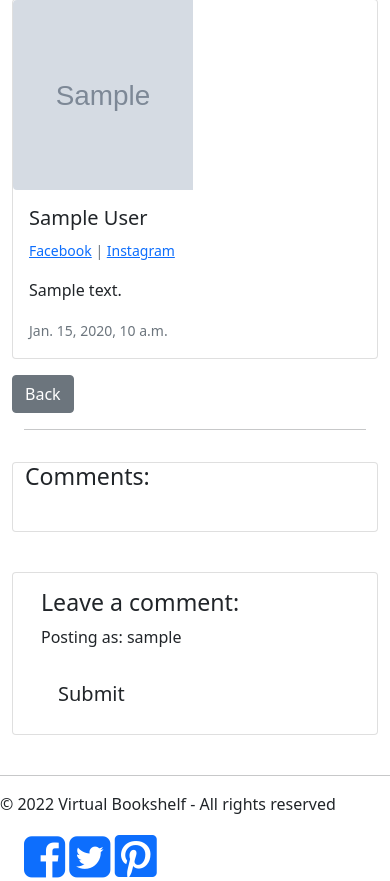
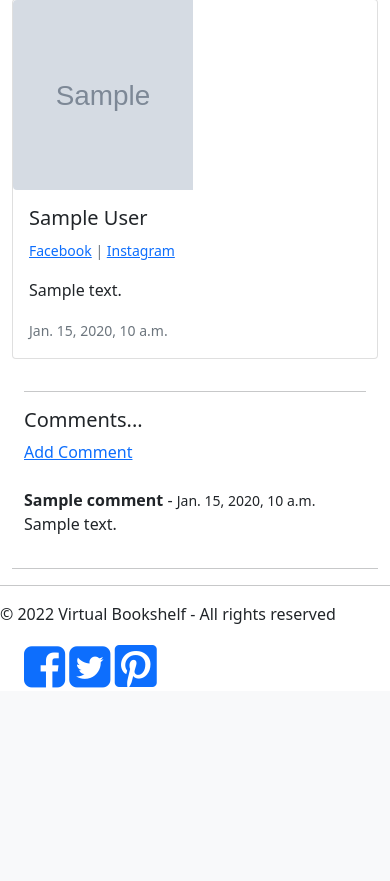
Before and after one commit to biareiam/book_shelf, a Django app: page /article/1 in a window 390 px wide. Shown: the part 311-1192 px from the top of the page. After the commit the page ends 999 px from the top, so only its background shows below. Run offline with Django 3.2, Linux system fonts and the light colour scheme; a user stored in the database is signed in; tables that the repository leaves empty hold one stand-in row (values such as "Sample post"); grey boxes marked "Sample" are stand-in pictures; some libraries are stand-ins or nearby versions.

```diff
--- a/members/views.py
+++ b/members/views.py
@@ -4,12 +4,14 @@ from django.views.generic import DetailView, CreateView
 from django.contrib.auth.forms import UserCreationForm, UserChangeForm, PasswordChangeForm
 from django.contrib.auth.views import PasswordChangeView
 from django.urls import reverse_lazy
-from .forms import SignUpForm, EditProfileForm, PasswordChangingForm
+from .forms import SignUpForm, EditProfileForm, PasswordChangingForm, ProfilePageForm
 from virtualbookshelf2022.models import Profile
 
 class CreateProfilePageView(CreateView):
     model = Profile
+    form_class = ProfilePageForm
     template_name = 'registration/create_profile.html'
+    #fields = '__all__'
 
     def form_valid(self, form):
         form.instance.user = self.request.user
@@ -27,7 +29,7 @@ class ShowProfilePageview(DetailView):
     model = Profile
     template_name = 'registration/user_profile.html'
 
-    def get_context_data(self,*args, **kwargs):
+    def get_context_data(self, *args, **kwargs):
         #users= Profile.objects.all()
         context = super(ShowProfilePageview, self).get_context_data(*args, **kwargs)
         page_user = get_object_or_404(Profile, id=self.kwargs['pk'])
--- a/templates/article_details.html
+++ b/templates/article_details.html
@@ -43,16 +43,18 @@
 
         </div>
     </div>
-    </div>
+
     <!-- User-->
     <div class="card mb-3">
         <div class="row">
             <div class="col-md-2">
                 {% if post.username.profile.image %}
-                <a href="{% url 'show_profile' post.username.profile.id %}"><img src="{{ post.username.profile.image.url }}" class=" rounded-start" alt="profile image"
+                <a href="{% url 'show_profile' post.username.profile.id %}"><img
+                        src="{{ post.username.profile.image.url }}" class=" rounded-start" alt="profile image"
                         width="180px" height="190px"></a>
                 {% else %}
-                <a href="{% url 'show_profile' post.username.profile.id %}"><img src="{% static 'media/image_profile.jpg' %}" class=" rounded-start" alt="profile image"
+                <a href="{% url 'show_profile' post.username.profile.id %}"><img
+                        src="{% static 'media/image_profile.jpg' %}" class=" rounded-start" alt="profile image"
                         width="180px" height="190px"></a>
                 {% endif %}
             </div>
@@ -75,59 +77,25 @@
             </div>
         </div>
     </div>
-    <a href="{% url 'home' %}" class="btn btn-secondary">Back</a>
-    <div class="container">
+    <section class="container">
         <div class="row">
             <div class="col">
                 <hr>
+                <h5>Comments...</h5>
+                {% if not post.comments.all %}
+                <p><a href="{% url 'add_comment' post.pk %}">Add comment</a></p>
+                {% else%}
+                <a href="{% url 'add_comment' post.pk %}">Add Comment</a>
+                <br><br>
+                {% for comment in post.comments.all %}
+                <strong>{{ comment.name}}</strong> - <small>{{ comment.date_addded}}</small>
+                <br>
+                <p>{{ comment.body }}</p>
+                {% endfor %}
+                {% endif %}
             </div>
         </div>
-        <div class="row">
-            <div class="col-md-8 card mb-4  mt-3 ">
-                <h3 id="comments">Comments:</h3>
-                <div class="card-body">
-                    <!-- We want a for loop inside the empty control tags to iterate through each comment in comments -->
-                    {% for comment in comments %}
-                    <div class="comments" style="padding: 10px;">
-                        <p class="font-weight-bold">
-                            <!-- The commenter's name goes here. Check the model if you're not sure what that is -->
-                            {{ comment.name }}
-                            <span class=" text-muted font-weight-normal">
-                                <!-- The comment's created date goes here -->
-                                {{ comment.created_on }}
-                            </span> wrote:
-                        </p>
-                        <!-- The body of the comment goes before the | -->
-                        {{ comment.body | linebreaks }}
-                    </div>
-                    <div class="row">
-
-                    </div>
-
-                    {% endfor %}
-                </div>
-            </div>
-            <div class="col-md-4 card mb-4  mt-3 ">
-                <div class="card-body">
-
-                    {% if commented %}
-                    <div class="alert alert-success" role="alert">
-                        Your comment is awaiting approval
-                    </div>
-                    {% else %}
-                    {% if user.is_authenticated %}
-
-                    <h3>Leave a comment:</h3>
-                    <p>Posting as: {{ user.username }}</p>
-                    <form method="post" style="margin-top: 1.3em;">
-
-                        {% csrf_token %}
-                        <button type="submit" class="btn btn-signup btn-lg">Submit</button>
-                    </form>
-                    {% endif %}
-                    {% endif %}
-                </div>
-            </div>
-        </div>
+    </section>
+    <hr>
 </section>
 {% endblock %}
--- a/templates/base.html
+++ b/templates/base.html
@@ -67,7 +67,7 @@
                 <span class="navbar-toggler-icon"></span>
             </button>
             <div class="collapse navbar-collapse" id="navbarSupportedContent">
-                <ul class="navbar-nav me-auto mb-2 mb-lg-0">
+                <ul class="navbar-nav mr-auto">
                     <li class="nav-item">
                         <a class="nav-link active" aria-current="page" href="{% url 'home' %}">Home</a>
                     </li>
@@ -103,23 +103,14 @@
                             <li><a class="dropdown-item" href="{% url 'add_genre' %}">Add Genre</a></li>
                         </ul>
                     </li>
+                    {% if user.profile.id %}
+                    <li><a class="dropdown-item"
+                            href="{% url 'show_profile' user.profile.id %}">{{ user.first_name }}</a></li>
+                    {% else %}
+                    <li><a class="dropdown-item" href="{% url 'create_profile_page' %}">Create Profile</a></li>
+                    {% endif %}
 
-                    <li class="nav-item dropdown">
-                        <a class="nav-link dropdown-toggle" href="#" id="navbarDropdown" role="button"
-                            data-bs-toggle="dropdown" aria-expanded="false">
-                            Profile
-                        </a>
-                        <ul class="dropdown-menu" aria-labelledby="navbarDropdown">
-                            {% if user.profile.id %}
-                            <li><a class="dropdown-item" href="{% url 'show_profile' user.profile.id %}">My Profile</a>
-                            </li>
 
-                            {% else %}
-                            <li><a class="dropdown-item" href="{% url 'create_profile_page' %}">Create Profile</a></li>
-                            {% endif %}
-
-                        </ul>
-                    </li>
                     <li class="nav-item">
                         <a class="nav-link" href="{% url 'logout' %}">Logout</a>
                     </li>
@@ -132,11 +123,9 @@
                     </li>
                     {% endif %}
                 </ul>
-
             </div>
         </div>
     </nav>
-
     <!--Header-->
     <header class="logo">
         <div class="banner-img-container">
--- a/virtualbookshelf2022/admin.py
+++ b/virtualbookshelf2022/admin.py
@@ -1,6 +1,7 @@
 from django.contrib import admin
-from .models import Post, Category, Profile
+from .models import Post, Category, Profile, Comment
 
 admin.site.register(Post)
 admin.site.register(Category)
 admin.site.register(Profile)
+admin.site.register(Comment)
--- a/virtualbookshelf2022/forms.py
+++ b/virtualbookshelf2022/forms.py
@@ -1,5 +1,5 @@
 from django import forms
-from .models import Post, Category
+from .models import Post, Category, Comment
 
 
 choices = Category.objects.all().values_list('name','name')
@@ -37,3 +37,13 @@ class EditForm(forms.ModelForm):
             #'featured_image':forms.TextInput(attrs={'class':'form-control'}),
             'body':forms.Textarea(attrs={'class':'form-control'}),
         }
+
+
+class CommentForm(forms.ModelForm):
+    class Meta:
+        model = Comment
+        fields = ('name','body')
+        widgets = {
+            'name':forms.TextInput(attrs={'class':'form-control'}),
+            'body':forms.Textarea(attrs={'class':'form-control'}),
+        }
--- a/virtualbookshelf2022/models.py
+++ b/virtualbookshelf2022/models.py
@@ -21,10 +21,16 @@ class Profile(models.Model):
     image = models.ImageField(null=True, blank=True, upload_to="images/profile/")
     instagram_url = models.CharField(max_length=255, null=True, blank=True)
     facebook_url = models.CharField(max_length=255, null=True, blank=True)
+    first_name = models.CharField(max_length=255, default='Mary')
+    last_name = models.CharField(max_length=255, default='Ann')
+    email = models.EmailField(default='my@email.com')
 
 
     def __str__(self):
         return str(self.user)
+
+    def get_absolute_url(self):
+        return reverse('home')
 
 
 class Post (models.Model):
@@ -52,3 +58,16 @@ class Post (models.Model):
 
     def total_likes(self):
         return self.likes.count()
+
+class Comment(models.Model):
+    post = models.ForeignKey(Post, related_name="comments", on_delete=models.CASCADE)
+    name = models.CharField(max_length=255)
+    body = models.TextField()
+    date_addded = models.DateTimeField(auto_now_add=True)
+    #likes = models.ManyToManyField(User, related_name="blog_posts")
+
+    class Meta:
+        ordering = ["-date_addded"]
+
+    def __str__(self):
+        return '%s -%s' % (self.post.title, self.name)
--- a/virtualbookshelf2022/urls.py
+++ b/virtualbookshelf2022/urls.py
@@ -1,5 +1,5 @@
 from django.urls import path
-from .views import HomeView, ArticleDetailView, AddPostView, UpdatePostView, DeletePostView, AddCategoryView, CategoryView, CategoryListView, LikeView
+from .views import HomeView, ArticleDetailView, AddPostView, UpdatePostView, DeletePostView, AddCategoryView, CategoryView, CategoryListView, LikeView, AddCommentView
 
 urlpatterns = [
     path('', HomeView.as_view(), name="home"),
@@ -11,5 +11,6 @@ urlpatterns = [
     path('category/<str:cats>', CategoryView, name="category"),
     path('category-list/', CategoryListView, name="category-list"),
     path('like/<int:pk>', LikeView, name='like_post'),
+    path('article/<int:pk>/comment/', AddCommentView.as_view(), name='add_comment'),
 
 ]
--- a/virtualbookshelf2022/views.py
+++ b/virtualbookshelf2022/views.py
@@ -1,7 +1,7 @@
 from django.shortcuts import render, get_object_or_404
 from django.views.generic import ListView, DetailView, CreateView, UpdateView, DeleteView
-from .models import Post, Category
-from .forms import PostForm, EditForm
+from .models import Post, Category, Comment
+from .forms import PostForm, EditForm, CommentForm
 from django.urls import reverse_lazy, reverse
 from django.http import HttpResponseRedirect
 
@@ -57,8 +57,6 @@ class ArticleDetailView(DetailView):
         liked = False
         if engagement.likes.filter(id=self.request.user.id).exists():
             liked = True
-
-
         context["cat_menu"] = cat_menu
         context ["total_likes"] = total_likes
         context ["liked"] = liked
@@ -77,6 +75,19 @@ class AddPostView(CreateView):
         context = super(AddPostView, self).get_context_data(*args, **kwargs)
         context["cat_menu"] = cat_menu
         return context
+
+
+
+class AddCommentView(CreateView):
+    model = Comment
+    form_class = CommentForm
+    template_name = 'add_comment.html'
+    success_url = reverse_lazy('home')
+
+    def form_valid(self, form):
+        form.instance.post_id = self.kwargs['pk']
+        return super().form_valid(form)
+
 
 
 class UpdatePostView(UpdateView):
```
Also changed, not shown: members/forms.py (+13 -1 lines), members/templates/registration/login.html (+11 -2 lines), members/templates/registration/password_success.html (added, +15 -0 lines), templates/add_comment.html (added, +16 -0 lines), virtualbookshelf2022/migrations/0012_auto_20220217_1727.py (added), virtualbookshelf2022/migrations/0013_comment.py (added).
